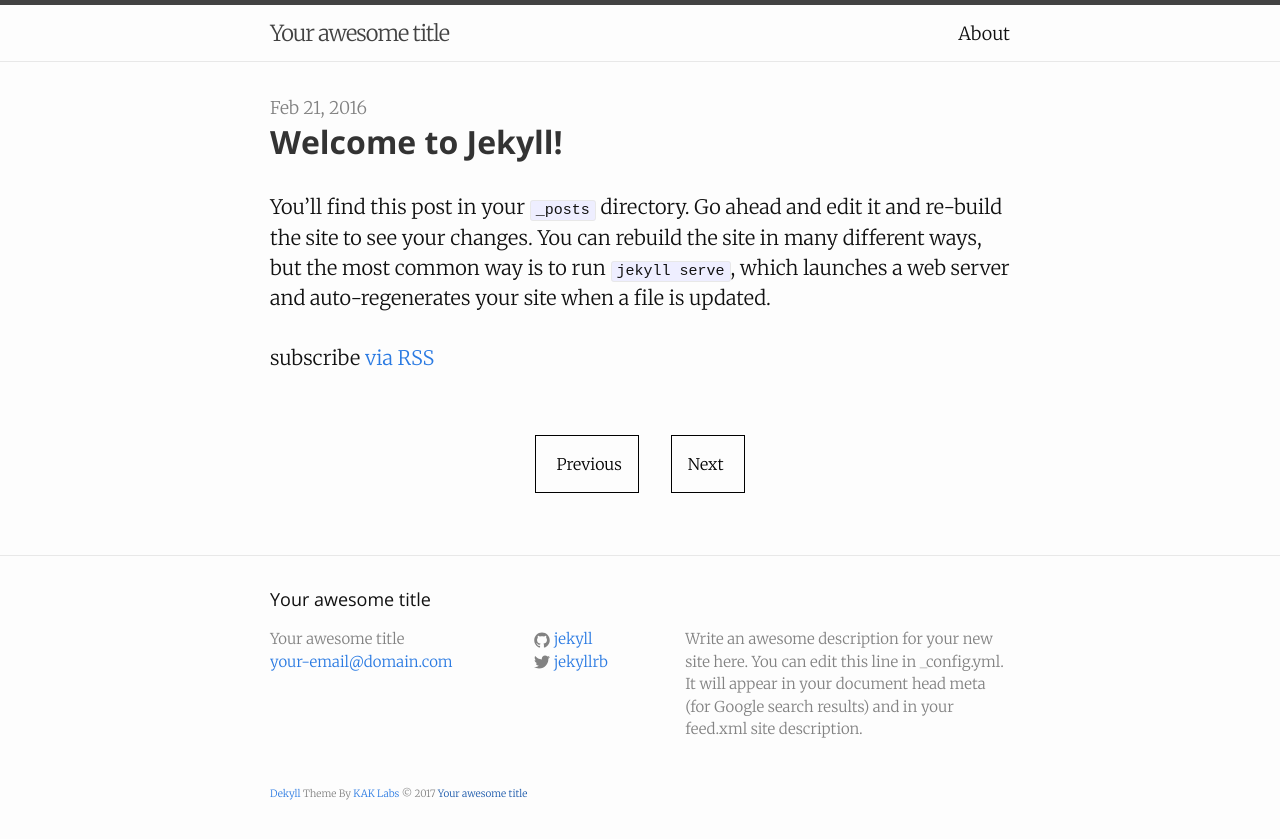
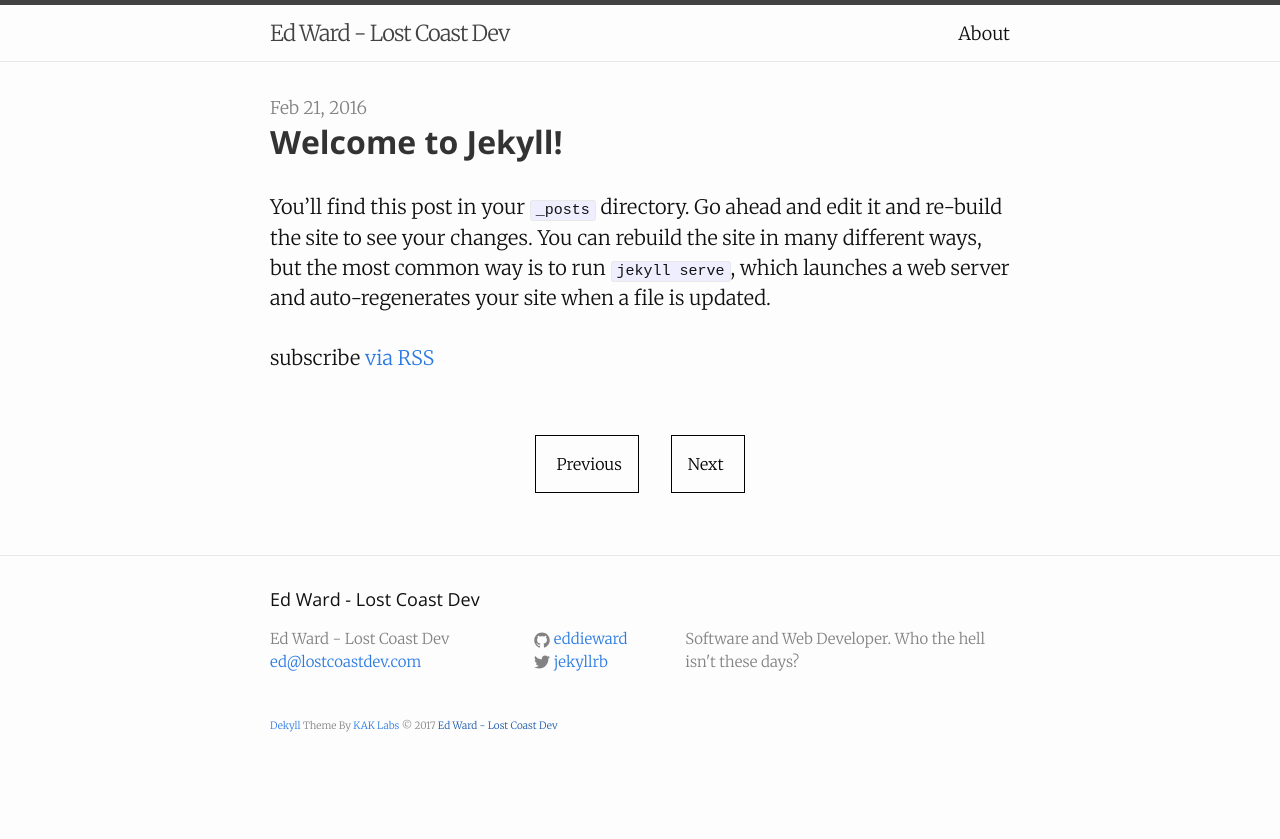
Before and after one commit to eddieward/eddieward.github.io, a Jekyll site: the page built from index.html, in a window 1280 px wide. Shown: the top 839 px of the page. Built offline with Jekyll 4.4.1, drawn with Linux system fonts in a browser that asks for light colours; the list of posts is cut into pages by our own code.

Commit message:
edit config

```diff
--- a/_config.yml
+++ b/_config.yml
@@ -6,16 +6,14 @@
 # 'jekyll serve'. If you change this file, please restart the server process.
 
 # Site settings
-title: Your awesome title
-email: your-email@domain.com
+title: Ed Ward - Lost Coast Dev
+email: ed@lostcoastdev.com
 description: > # this means to ignore newlines until "baseurl:"
-  Write an awesome description for your new site here. You can edit this
-  line in _config.yml. It will appear in your document head meta (for
-  Google search results) and in your feed.xml site description.
+  Software and Web Developer.  Who the hell isn't these days?
 baseurl: "" # the subpath of your site, e.g. /blog
-url: "http://yourdomain.com" # the base hostname & protocol for your site
+url: "http://lostcoastdev.com" # the base hostname & protocol for your site
 
-github_username:  jekyll
+github_username:  eddieward
 google_analytic_id:
 disqus_name:
 
```
